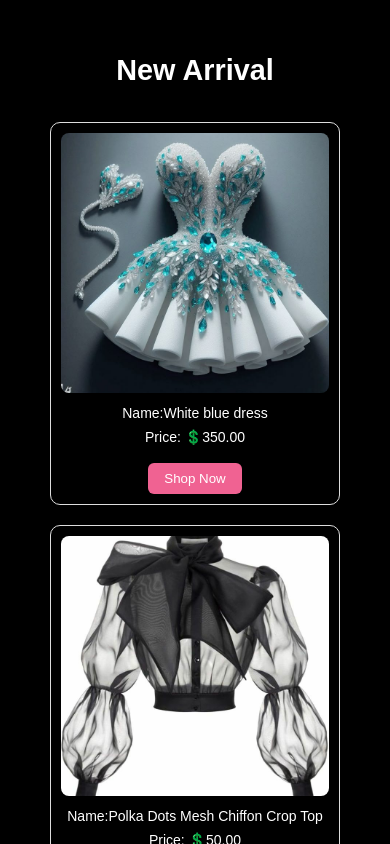
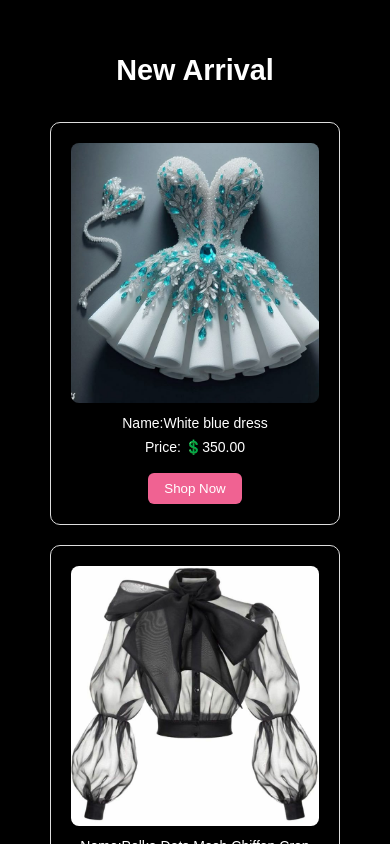
Before and after one commit to Anit81/e-commerce-website, a React (Vite) app: page / in a window 390 px wide. Shown: the part 1760-2604 px from the top of the page. Built offline with nearby package versions, Linux system fonts and the light colour scheme.

Commit message:
Update home.css

```diff
--- a/src/components/home.css
+++ b/src/components/home.css
@@ -211,7 +211,9 @@
   grid-template-columns: 1fr;
   gap: 20px;
   }
-
+  .new-arrival-grid div{
+    padding:20px;
+  }
 .new-arrival-grid img {
   width: 100%;
   height: 260px;
```
